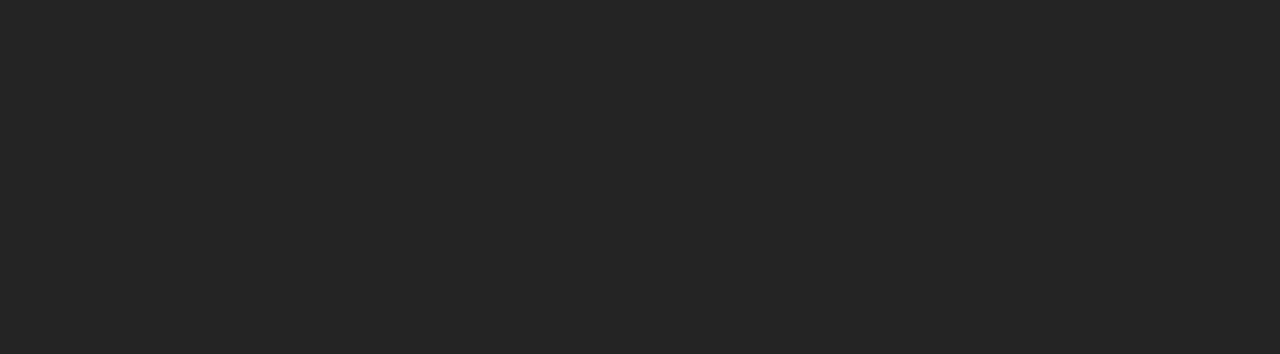
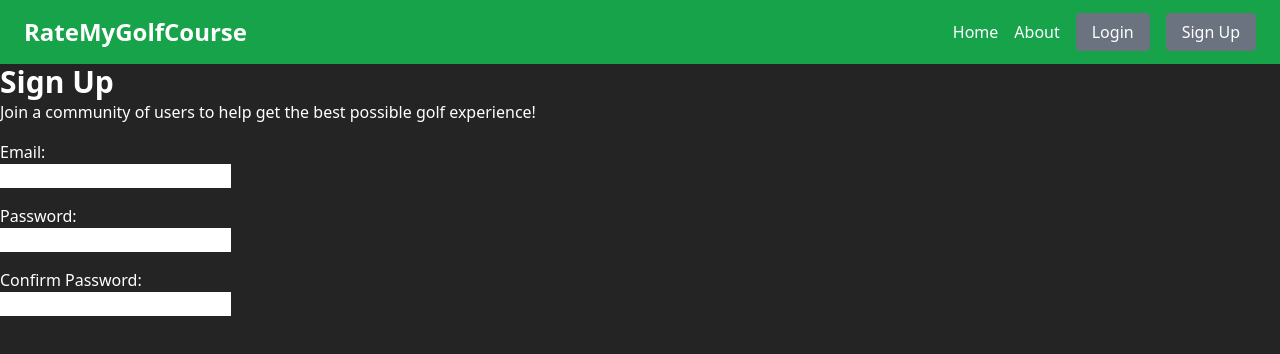
Before and after one commit to nikhilparekh16/ratemygolfcourse, a React (Vite) app in the folder client/: page /signup in a window 1280 px wide. Before the commit this address had no page. Shown: the top 354 px of the page. Built offline with nearby package versions, Linux system fonts and the light colour scheme.

Commit message:
sign up page made, styling updates for home

```diff
--- a/client/src/App.jsx
+++ b/client/src/App.jsx
@@ -3,6 +3,7 @@
 import Courses from "./pages/Courses";
 import About from "./pages/About"
 import Login from "./pages/Login"
+import SignUp from "./pages/SignUp"
 
 function App() {
   return (
@@ -12,6 +13,7 @@
         <Route path="/courses" element={<Courses />} />
         <Route path="/about" element={<About />} />
         <Route path="/login" element={<Login />} />
+        <Route path="/signup" element={<SignUp />} />
       </Routes>
     </Router>
   );
--- a/client/src/pages/Home.jsx
+++ b/client/src/pages/Home.jsx
@@ -5,11 +5,13 @@
   return (
     <>
       <Header />
-      <div className="min-h-screen flex flex-col items-center justify-center bg-green-50 text-center p-8">
+      <div className="min-h-screen flex flex-col bg-green-50 p-8">
         <main>
-          <h1 className="text-3xl font-semibold mb-4 text-black">Welcome to RateMyGolfCourse!</h1>
-          <p className="text-xl mb-8 text-black">Find and review your favorite golf courses in NJ</p>
-          <h1 className="text-5xl font-bold mb-8 text-black">⛳ Rate My Golf Course</h1>
+          <h1 className="text-5xl font-semibold mb-4 text-black ">Welcome to RateMyGolfCourse! ⛳🏌️</h1>
+          <p className="text-xl mb-4 text-gray-500"> Find and review your favorite golf courses in NJ</p>
+          <p className="text-xl mb-2 text-gray-500">- 🌟 Rate Courses</p>
+          <p className="text-xl mb-2 text-gray-500">- 🔍 Filter and find the best course for you</p>
+          <p className="text-xl mb-8 text-gray-500">- 📚 Read reviews</p>
           <Link
             to="/courses"
             className="bg-green-600 text-white px-6 py-3 rounded hover:bg-green-700 transition"
--- a/client/src/pages/Login.jsx
+++ b/client/src/pages/Login.jsx
@@ -5,9 +5,10 @@
         <>
         <Header/>
         <div>
+        <h1 className="text-3xl font-semibold mb-4">Login</h1>
             <form>
                 <label for="email">Email:</label><br></br>
-                <input type="email" id="email" name="email"></input><br></br>
+                <input className="mb-4" type="email" id="email" name="email"></input><br></br>
                 <label for="pass">Password:</label><br></br>
                 <input type="text" id="pass" name="pass"></input><br></br>
             </form>
--- /dev/null
+++ b/client/src/pages/SignUp.jsx
@@ -0,0 +1,21 @@
+import Header from "../components/Header";
+
+export default function SignUp() {
+    return (
+        <>
+        <Header/>
+        <div>
+        <h1 className="text-3xl font-semibold">Sign Up</h1>
+        <p className="mb-4">Join a community of users to help get the best possible golf experience!</p>
+            <form>
+                <label for="email">Email:</label><br></br>
+                <input className="mb-4" type="email" id="email" name="email"></input><br></br>
+                <label for="pass">Password:</label><br></br>
+                <input className="mb-4" type="text" id="pass" name="pass"></input><br></br>
+                <label for="confirm"> Confirm Password:</label><br></br>
+                <input type="text" id="confirm" name="confirm"></input><br></br>
+            </form>
+        </div>
+        </>
+    );
+}
```
